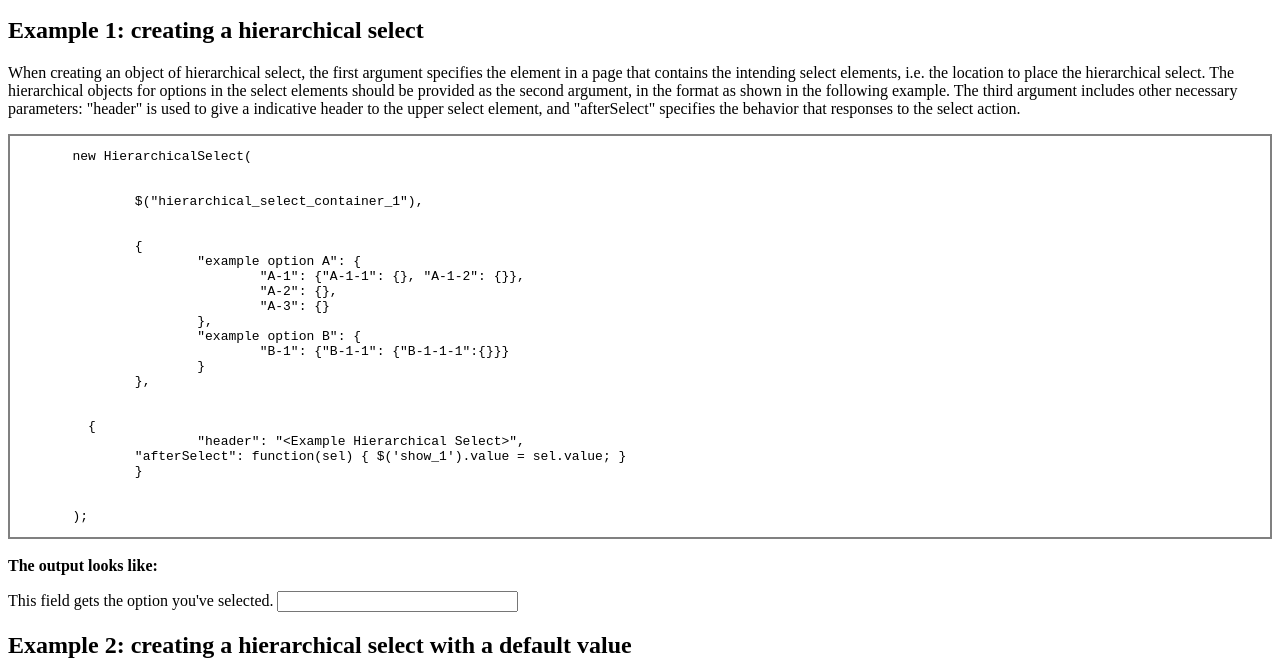
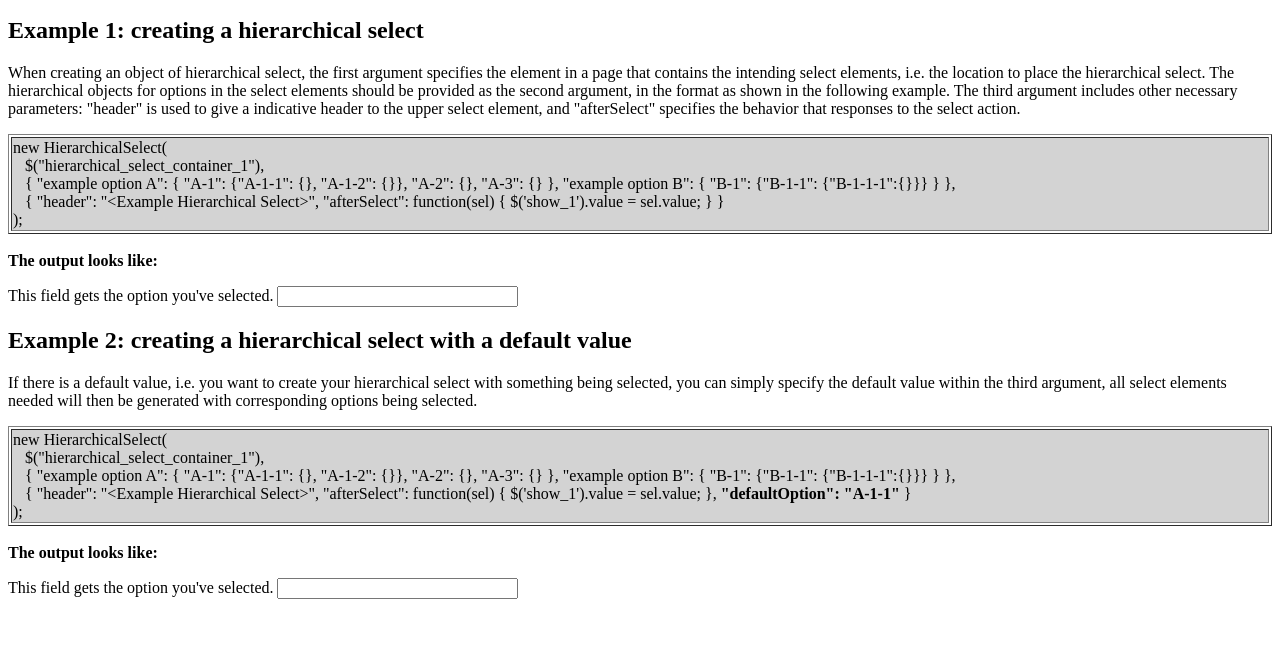
Before and after one commit to kudelabs/js_hierarchical_select, a plain HTML site: page index.html in a window 1280 px wide. Shown: the part 137-800 px from the top of the page. Drawn offline with Linux system fonts and the light colour scheme; a script that the page names is missing.

Commit message:
Revert "clean up html a bit"
This reverts commit 04b53a62f9068506c030af3034d973326458f44d.

```diff
--- a/index.html
+++ b/index.html
@@ -28,8 +28,8 @@ Hierarchical select refers to situations where the select options represent a hi
 When creating an object of hierarchical select, the first argument specifies the element in a page that contains the intending select elements, i.e. the location to place the hierarchical select. The hierarchical objects for options in the select elements should be provided as the second argument, in the format as shown in the following example. The third argument includes other necessary parameters: "header" is used to give a indicative header to the upper select element, and "afterSelect" specifies the behavior that responses to the select action.
 </p>
 
-<div style="border:solid grey 2px;">
-	<pre>
+<table border="1" width="100%">
+	<td bgcolor="LightGrey">
 	new HierarchicalSelect(<br/>&nbsp;&nbsp;
 
 		$("hierarchical_select_container_1"),<br/>&nbsp;&nbsp;
@@ -51,8 +51,8 @@ When creating an object of hierarchical select, the first argument specifies the
 	 	}<br/>
 
 	);
-</pre>
-</div>
+	</td>
+</table>
 <br/>
 <b>The output looks like: <a id="hierarchical_select_container_1"/></b>
 <p>This field gets the option you've selected. <input type="text" id="show_1" size="27"></input></p>
```
